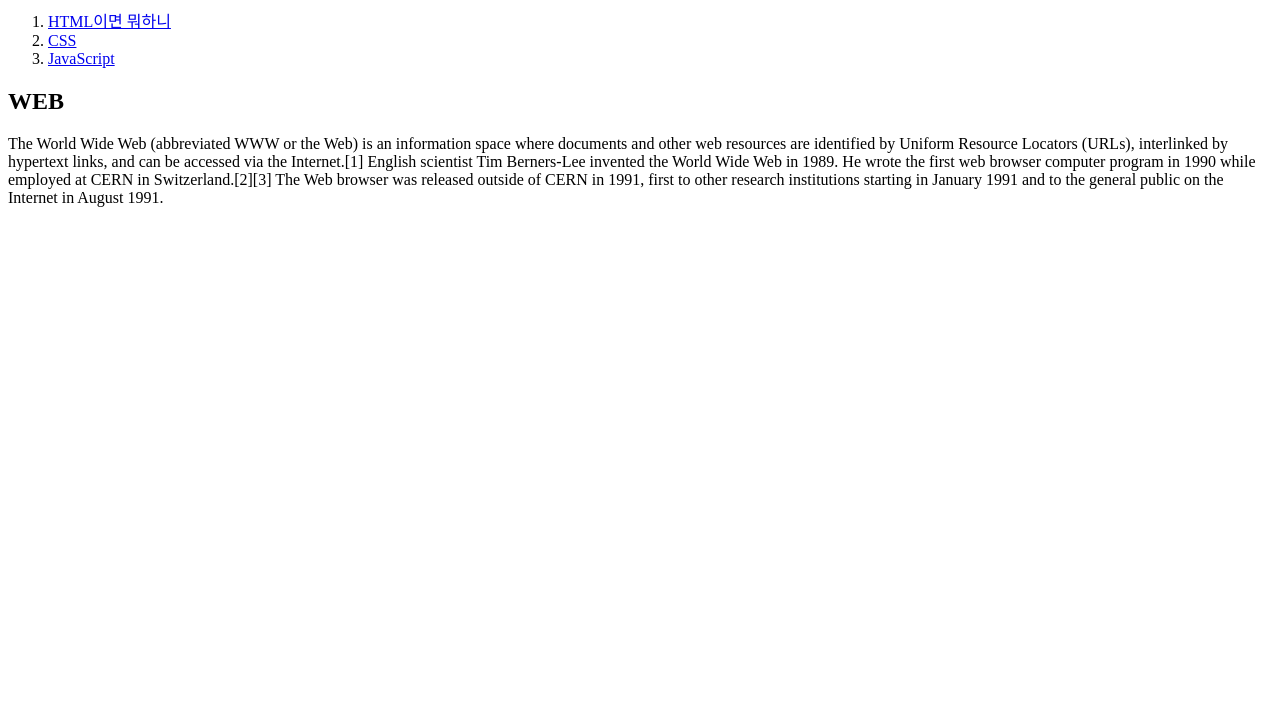
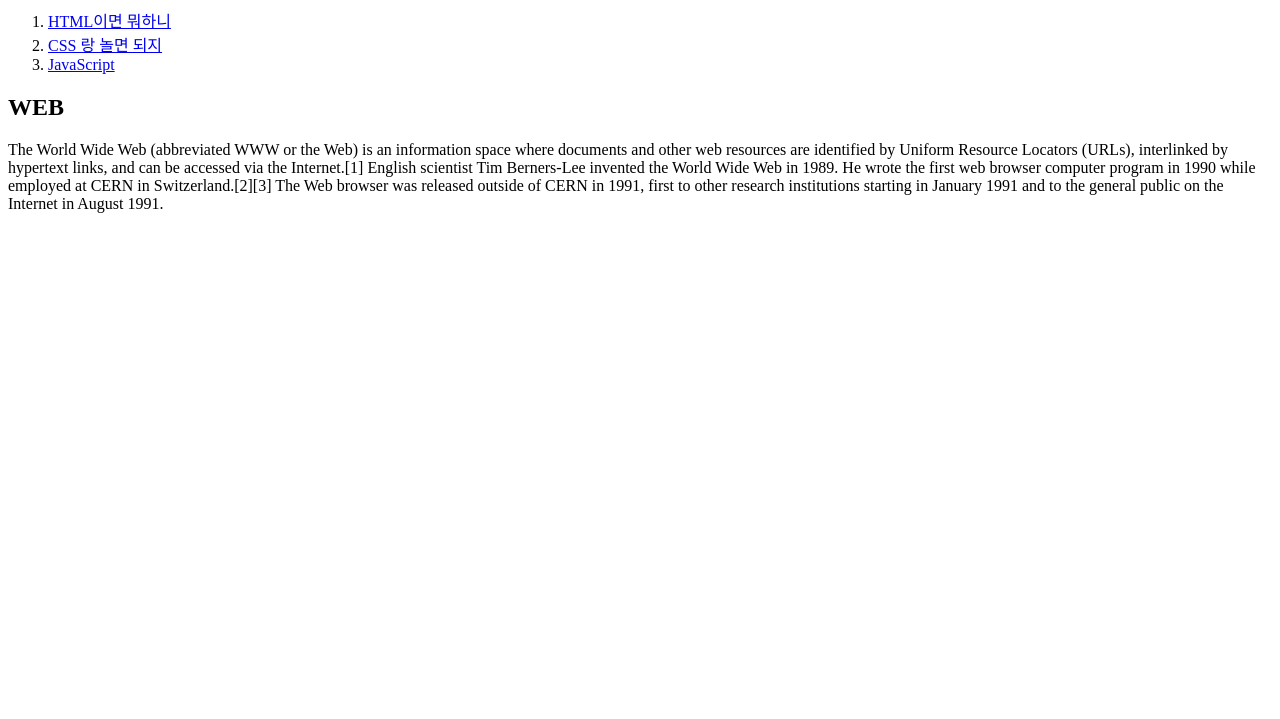
Before and after one commit to yun1653/nodejs-heroku-test, a website: page index.html in a window 1280 px wide. Shown: the part 81-800 px from the top of the page. Drawn offline with Linux system fonts and the light colour scheme.

Commit message:
additional modified

```diff
--- a/index.html
+++ b/index.html
@@ -8,7 +8,7 @@
     <h1><a href="index.html">WEB-안녕 반갑습니다.</a></h1>
     <ol>
       <li><a href="1.html">HTML이면 뭐하니</a></li>
-      <li><a href="2.html">CSS</a></li>
+      <li><a href="2.html">CSS 랑 놀면 되지</a></li>
       <li><a href="3.html">JavaScript</a></li>
     </ol>
     <h2>WEB</h2>
```
